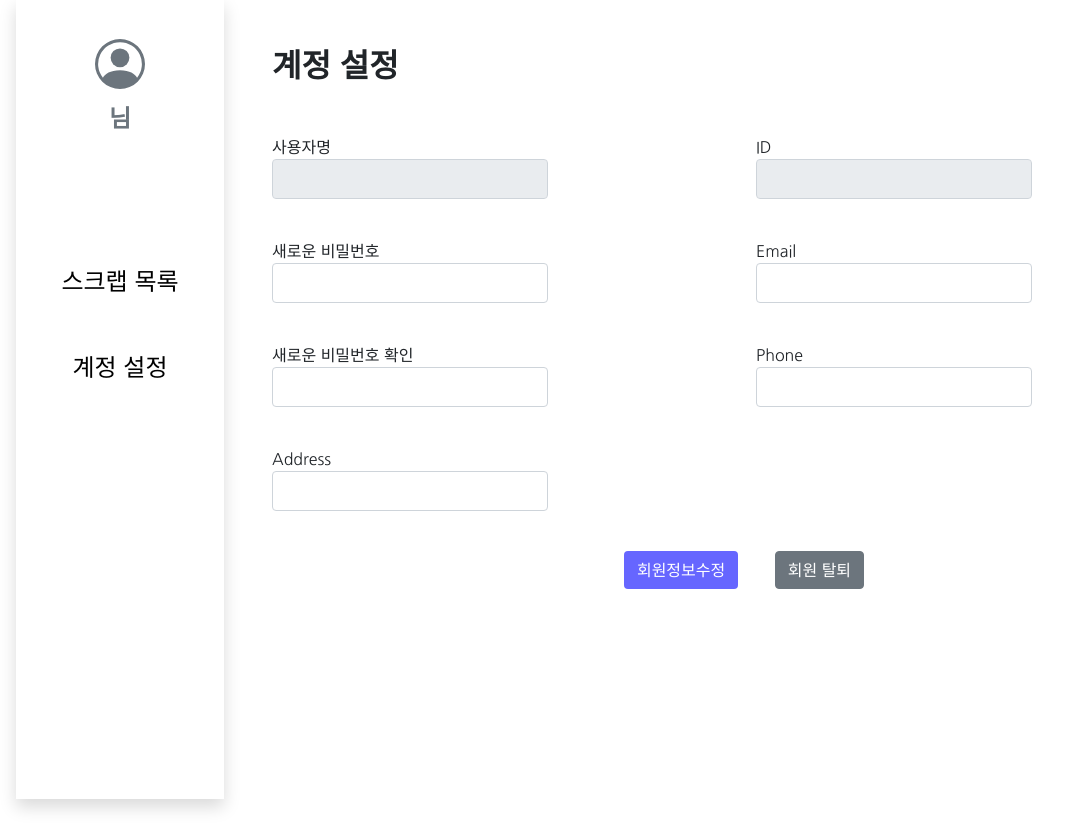
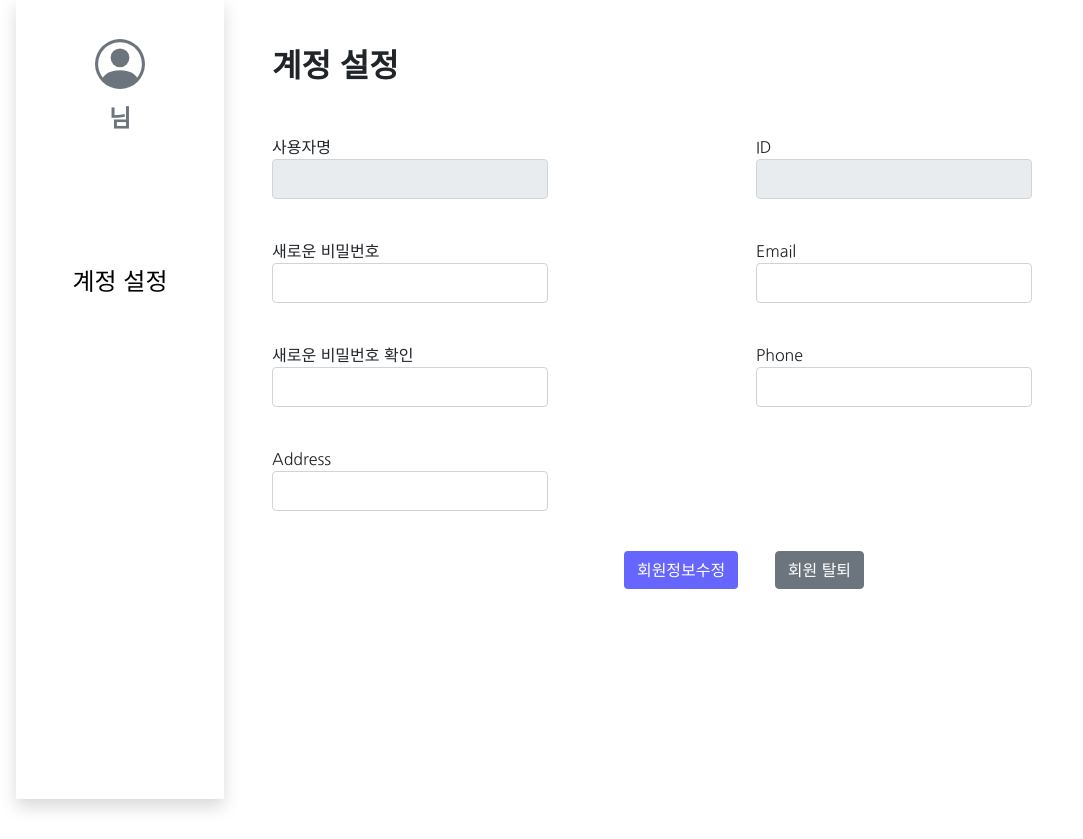
Before and after one commit to woorich/woorich, a Flask app: page /mypage in a window 1280 px wide. Shown: the part 107-946 px from the top of the page, without its empty margins (0-1083 px from the left). Run offline with Flask 3, Linux system fonts and the light colour scheme; parts of the project's set-up code (start-up, migrations or seed data) failed here and were passed over; some libraries are stand-ins or nearby versions.

Commit message:
feat: remove scrap list nav menu

```diff
--- a/woorichApp/templates/mypage/sidebar.html
+++ b/woorichApp/templates/mypage/sidebar.html
@@ -29,7 +29,7 @@
     </div>
     <div class="mb-5 p-3">
       <ul style="font-family: 'Noto Sans KR', sans-serif;">
-        <li><a href="{{ url_for('mypage.scrap_list', user_id=user.user_id )}}" class="menu-item" id="scrap_list">스크랩 목록</a></li>
+        <!--<li><a href="{{ url_for('mypage.scrap_list', user_id=user.user_id )}}" class="menu-item" id="scrap_list">스크랩 목록</a></li>-->
         <li><a href="{{ url_for('mypage.update_user_info', user_id=user.user_id) }}" class="menu-item" id="account_settings">계정 설정</a></li>
       </ul>
     </div>
```
